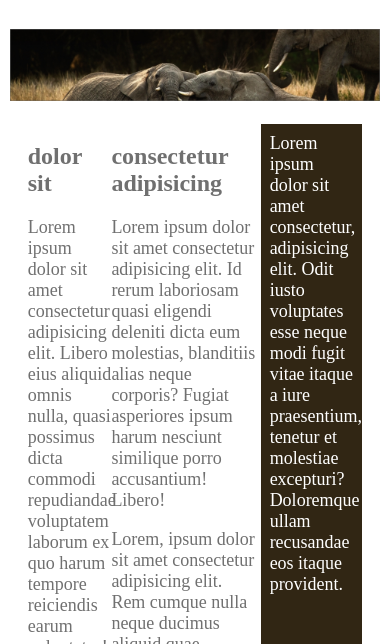
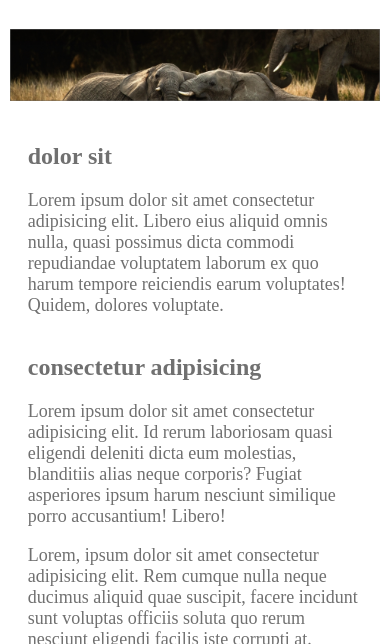
Before and after one commit to shebli91/Responsive-Web-Design-1, a plain HTML site: page index.html in a window 390 px wide. Shown: the part 200-844 px from the top of the page. Drawn offline with Linux system fonts and the light colour scheme.

Commit message:
feat- creating the columns media query

```diff
--- a/styles.css
+++ b/styles.css
@@ -17,6 +17,18 @@ body {
 .columns {
   display: flex;
   margin: 1em;
+  justify-content: space-between;
+  align-items: flex-start;
+}
+
+@media (max-width: 600px) {
+  .columns {
+    flex-direction: column;
+  }
+
+  .col {
+    width: 100%;
+  }
 }
 
 h1 {
@@ -38,16 +50,25 @@ p {
 }
 
 .col-1 {
-  width: 25%;
+  width: 20%;
 }
 
 .col-2 {
-  width: 50%;
+  width: 45%;
 }
 
 .col-3 {
-  width: 75%;
+  width: 70%;
 }
+
+@media (max-width: 600px) {
+  .col-1,
+  .col-2,
+  .col-3 {
+    width: 100%;
+  }
+}
+
 .col-right {
   background-color: #312614;
   padding: 0.5em;
```
